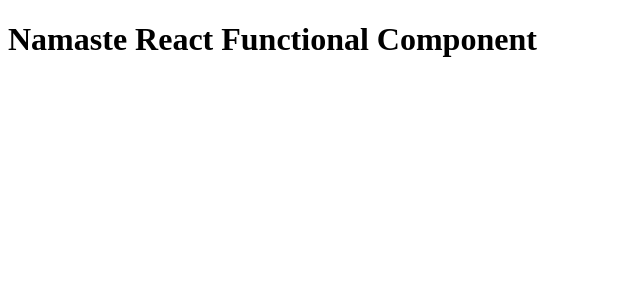
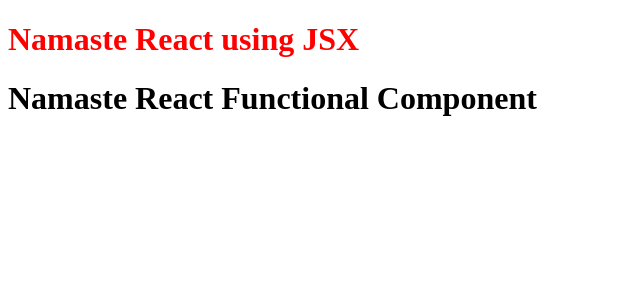
Before and after one commit to EvolvedMeta/Namaste_React, a React (Vite) app: page / in a window 1280 px wide. Shown: the top 300 px of the page, without its empty margins (0-640 px from the left). Built offline with nearby package versions, Linux system fonts and the light colour scheme.

Commit message:
chore: render component

```diff
--- a/App.js
+++ b/App.js
@@ -5,19 +5,16 @@
 const heading = React.createElement("h1", { id: "heading" }, "Namaste React");
 console.log(heading);
 
-const jsxHeading = (<h1 id="heading" className="head" tabIndex={5}>Namaste React using JSX</h1>)
-console.log(jsxHeading);
+const Title = () => (<h1 id="heading" className="head" tabIndex={5}>Namaste React using JSX</h1>)
 
-// React Functional Component
-const HeadingComponent1 = () => { return <h1>Namaste React Functional Component</h1>};
+const HeadingComponent1 = () => { return <h1>Namaste React Functional Component</h1> };
 const HeadingComponent2 = () => (
     <div id="container">
+        <Title/>
         <h1>Namaste React Functional Component</h1>
     </div>
 );
 
 
-
-
 const root = ReactDOM.createRoot(document.getElementById("root"));
-root.render(<HeadingComponent2/>);
+root.render(<HeadingComponent2 />);
--- a/Readme.mdx
+++ b/Readme.mdx
@@ -29,3 +29,4 @@
 - React Component
     - Class Based component - OLD
     - Functional Component - NEW
+- *Component Composition* -When you render one component into another component
```
